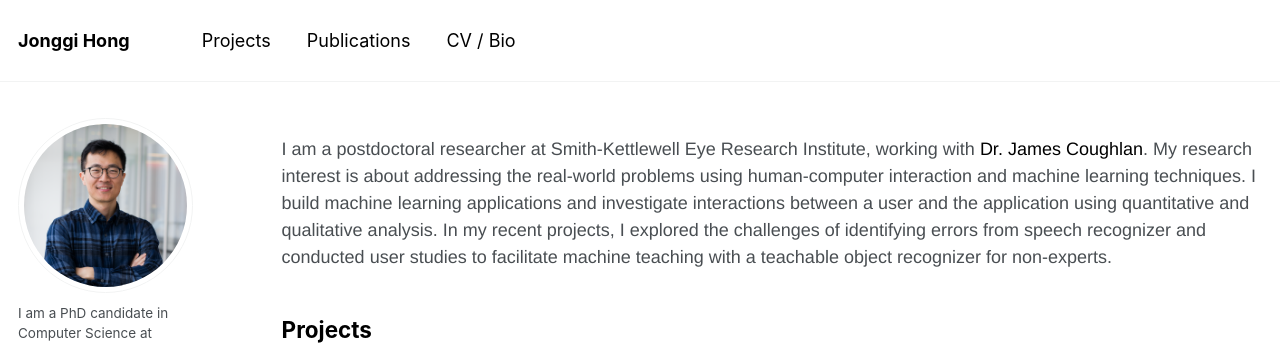
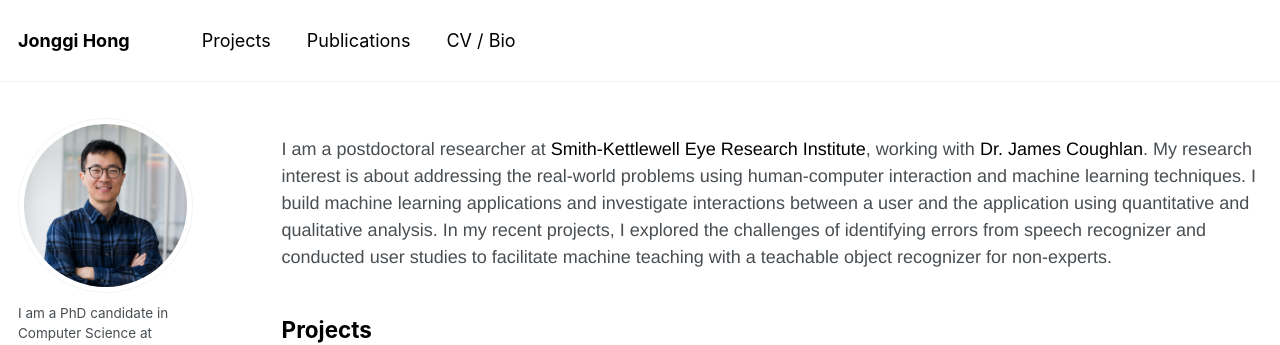
Before and after one commit to jonggi/jonggi.github.io, a Jekyll site: the page built from index.md, in a window 1280 px wide and 900 px high. Shown: the top 345 px of the window. Built offline with Jekyll 4.4.1, drawn with Linux system fonts in a browser that asks for light colours; part of the change alters nothing that is shown.

Commit message:
Afflication: SK

```diff
--- a/index.md
+++ b/index.md
@@ -11,7 +11,7 @@ author_profile: true
 <!-- bundle exec jekyll serve -->
 <!-- http://localhost:4000 -->
 
-I am a postdoctoral researcher at Smith-Kettlewell Eye Research Institute, working with [Dr. James Coughlan](https://www.ski.org/users/james-coughlan).
+I am a postdoctoral researcher at [Smith-Kettlewell Eye Research Institute](https://www.ski.org/), working with [Dr. James Coughlan](https://www.ski.org/users/james-coughlan).
 My research interest is about addressing the real-world problems using human-computer interaction and machine learning techniques.
 I build machine learning applications and investigate interactions between a user and the application using quantitative and qualitative analysis.
 In my recent projects, I explored the challenges of identifying errors from speech recognizer and
```
Also changed, not shown: 1 other file.
